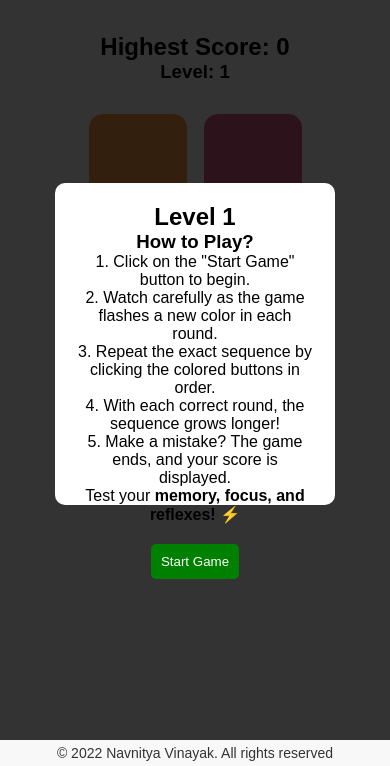
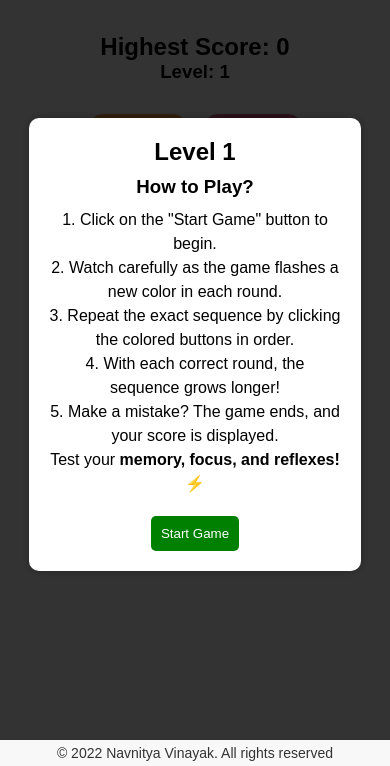
Before and after one commit to Navi025/Simon-Says-Game, a plain HTML site: page index.html in a window 390 px wide. Shown: the part 78-844 px from the top of the page. Drawn offline with Linux system fonts and the light colour scheme.

Commit message:
version-2.2.3.0-css_update

```diff
--- a/style.css
+++ b/style.css
@@ -18,25 +18,31 @@
     display: flex;
     justify-content: center;
     align-items: center;
-    /* width: 80%; */
-    /* max-width: 400px; */
-    background: rgba(0, 0, 0, 0.8);
-    /* color: white; */
     padding: 20px;
-    border-radius: 10px;
-    box-shadow: 0px 0px 10px rgba(0, 0, 0, 0.3);
 }
 .popup-content {
-    /* text-align: justify; */
     background: white;
     padding: 20px;
     text-align: center;
     border-radius: 10px;
-    max-width: 80%;
-    max-height: 40%;
+    width:90%;
+    max-width: 500px;
+    max-height: 60vh;
+    overflow-y: auto;
+    box-shadow: 0px 0px 10px rgba(0, 0, 0, 0.3);
 }
+.popup-content h2,
+.popup-content h3 {
+    margin-bottom: 10px;
+}
+
+.popup-content p {
+    font-size: 18px;
+    line-height: 1.5;
+    word-wrap: break-word; /* Prevents text overflow */
+}
+
 #start-game {
-    /* text-align: center; */
     margin-top: 20px;
     padding: 10px;
     background: green;
@@ -44,6 +50,7 @@
     border: none;
     cursor: pointer;
     border-radius: 5px;
+    transition: background 0.3s ease-in-out;
 }
 #start-game:hover {
     background: #2980b9;
@@ -96,3 +103,14 @@ header {
     font-size: 14px;
     color: #333; /* Dark grey text */
 }
+
+@media (max-width: 768px) {
+    .popup-content {
+        width: 95%; /* More responsive */
+        max-height: 70vh; /* Adjust height for small screens */
+    }
+
+    .popup-content p {
+        font-size: 16px; /* Adjusts text for smaller screens */
+    }
+}
```
